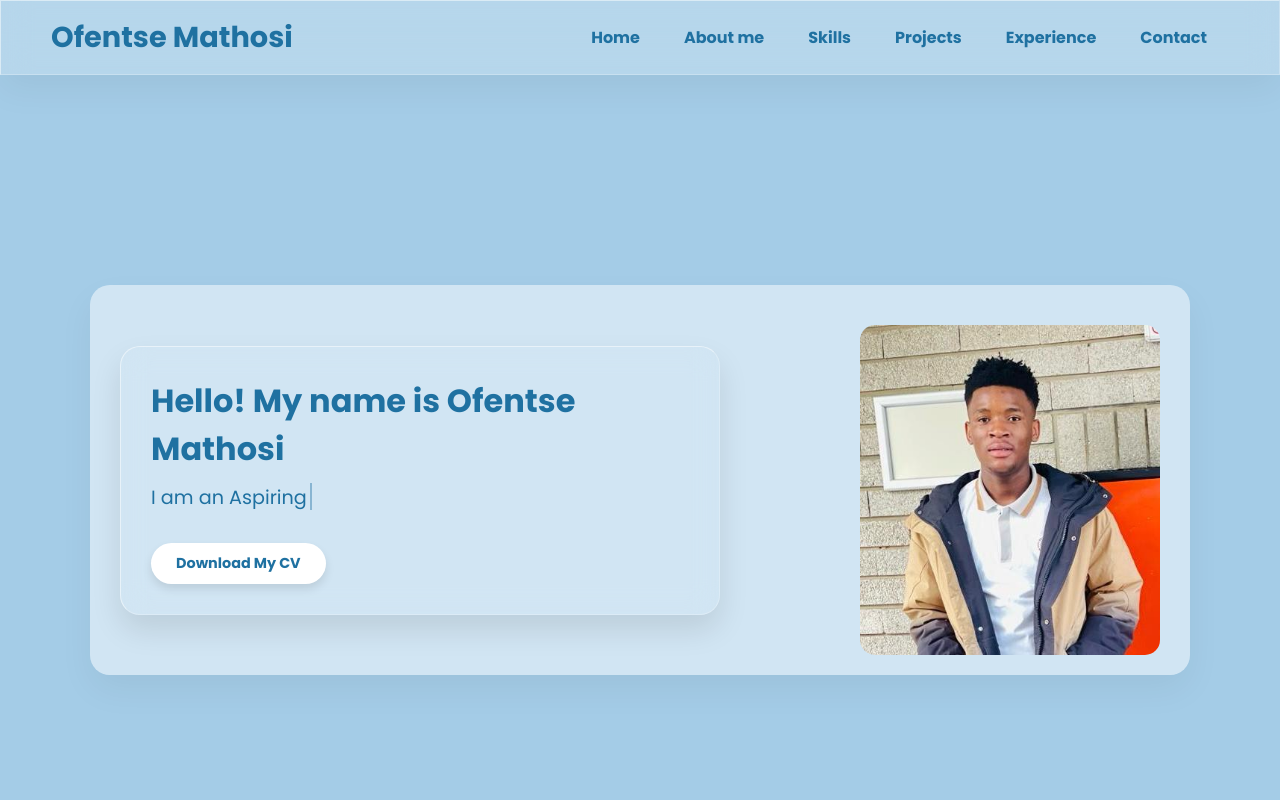
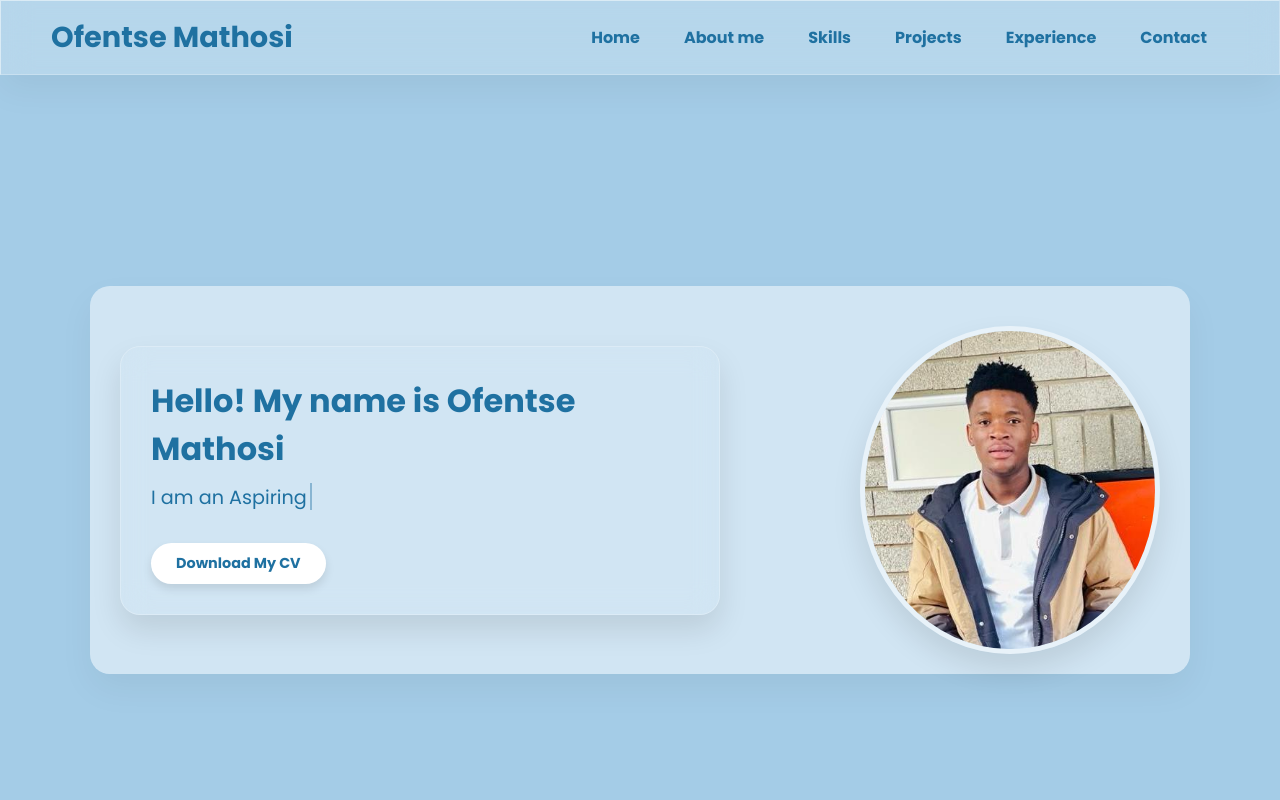
Before and after one commit to Ofentsefefe/my-personal-website, a plain HTML site: page index.html in a window 1280 px wide. Shown: the top 800 px of the page. Drawn offline with Linux system fonts and the light colour scheme.

Commit message:
Update Style.css
Putting a picture about introduction

```diff
--- a/css/Style.css
+++ b/css/Style.css
@@ -169,6 +169,63 @@ header ul li a.active {
   max-width: 300px;
   animation: animate 5s linear infinite;
   border-radius: 15px;
+}
+/* Home Section Layout */
+.home-section .container {
+  display: flex;
+  flex-direction: column;
+  align-items: center;
+  text-align: center;
+  gap: 30px;
+}
+
+/* Profile Image Styling */
+.imgBox {
+  order: -1; /* Ensures image stays above text */
+  margin-bottom: 20px;
+}
+
+.imgBox img {
+  width: 100%;
+  max-width: 250px;
+  border-radius: 50%; /* Makes it circular */
+  border: 5px solid rgba(255, 255, 255, 0.5);
+  box-shadow: 0 15px 30px rgba(0, 0, 0, 0.1);
+  animation: animate 5s linear infinite;
+}
+
+/* Content Styling */
+.content {
+  max-width: 600px;
+  box-shadow: 0 15px 30px rgba(0, 0, 0, 0.1);
+  border-radius: 20px;
+  backdrop-filter: blur(15px);
+  border: 1px solid rgba(255, 255, 255, 0.25);
+  padding: 30px;
+}
+
+/* Responsive Adjustments */
+@media screen and (min-width: 768px) {
+  .home-section .container {
+    flex-direction: row;
+    text-align: left;
+    justify-content: space-between;
+  }
+
+  .imgBox {
+    order: 0;
+    margin-bottom: 0;
+  }
+
+  .imgBox img {
+    max-width: 300px;
+  }
+}
+
+/* Keep existing animations */
+@keyframes animate {
+  0%, 100% { transform: translateY(10px); }
+  50% { transform: translateY(30px); }
 }
 /*Writing text animation*/
 .dynamic-text {
```
